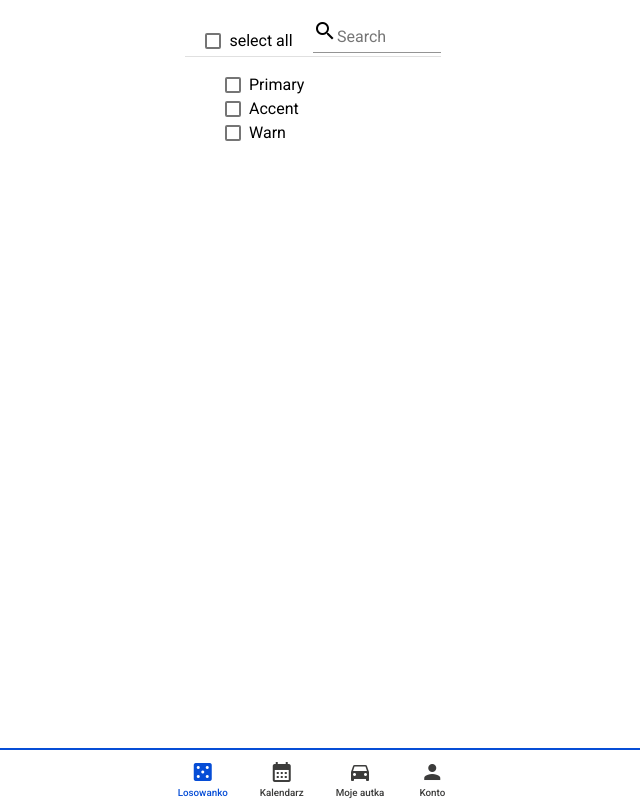
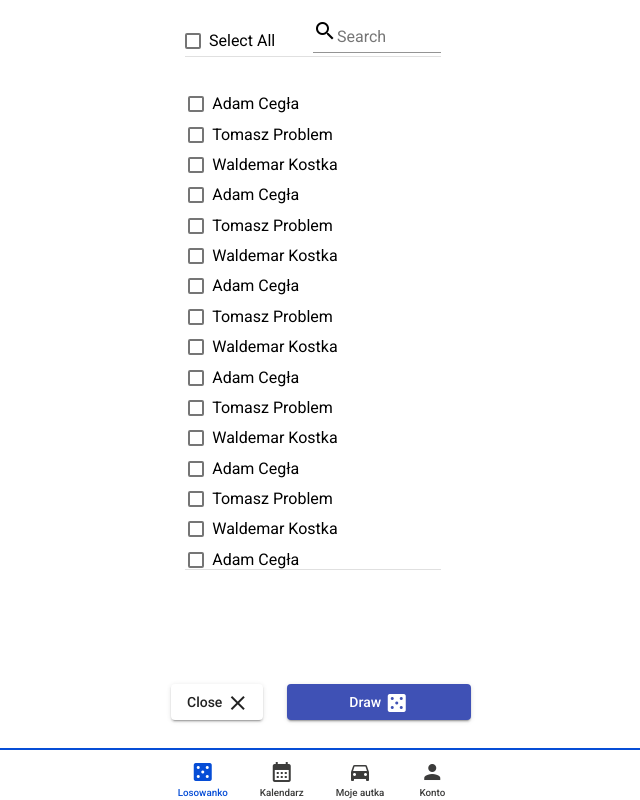
Before and after one commit to Kasowy-Code/LuckyCar, an Angular app: page /Lottery/SelectUsers in a window 1280 px wide. Shown: the whole page, without its empty margins (327-967 px from the left). Built offline with nearby package versions, Linux system fonts and the light colour scheme.

Commit message:
Added buttons for draw and back

```diff
--- a/src/app/lottery/select-users/select-users.component.css
+++ b/src/app/lottery/select-users/select-users.component.css
@@ -1,8 +1,9 @@
 .main {
-  height: 80vh;
+  height: calc(100vh - 50px);
   width: 100vw;
   display: grid;
   justify-content: center;
+  grid-template-rows: 14fr 2fr ;
 }
 .content {
   padding: 0.5rem 2rem;
@@ -16,8 +17,36 @@
 .select-all {
   display: grid;
   align-items: center;
-  justify-content: center;
+  justify-content: left;
 }
 .search {
   width: 8rem;
+  border: none;
 }
+
+.users-list {
+  padding-top: 2rem;
+  height: 60vh;
+  overflow-y: scroll;
+}
+.user-field {
+  padding: 0.2rem;
+}
+.btns-wrapper {
+  padding: 0.5rem;
+  width: 100%;
+  position: fixed;
+  bottom: 60px;
+  height: 3rem;
+}
+.user-btns {
+  display: grid;
+  justify-content: center;
+}
+.user-select-btns {
+  width: 300px;
+  display: grid;
+  grid-template-columns: 1fr 2fr;
+  grid-gap: 1.5rem;
+  padding: 0 1rem;
+}
--- a/src/app/lottery/select-users/select-users.component.html
+++ b/src/app/lottery/select-users/select-users.component.html
@@ -3,9 +3,9 @@
     <div class="header">
       <mat-checkbox
         [checked]="allComplete"
-      [color]="user.color"
+        color="primary"
         [indeterminate]="someComplete()"
-      (change)="setAll($event.checked)" class="select-all">select all</mat-checkbox>
+        (change)="setAll($event.checked)" class="select-all">Select All</mat-checkbox>
       <mat-form-field class="search" appearance="legacy">
         <mat-label>Search</mat-label>
         <input matInput [formControl]="employees">
@@ -13,16 +13,26 @@
       </mat-form-field>
     </div>
     <mat-divider></mat-divider>
-    <div class="example-list-section">
-    <ul>
-      <div *ngFor="let subuser of filteredUsers | async">
+    <div class="users-list">
+
+        <div *ngFor="let subuser of filteredUsers | async" class="user-field">
           <mat-checkbox [(ngModel)]="subuser.completed"
-                      [color]="subuser.color"
+                        color="primary"
                         (ngModelChange)="updateAllComplete()">
-          {{subuser.name}}
+            {{subuser.name}} {{subuser.surname}}
           </mat-checkbox>
         </div>
-    </ul>
+
+    </div>
+    <mat-divider></mat-divider>
+  </div>
+
+  <div class="btns-wrapper">
+    <div class="user-btns">
+      <div class="user-select-btns">
+        <button mat-raised-button>Close <mat-icon>close</mat-icon></button>
+        <button mat-raised-button color="primary">Draw <mat-icon>casino</mat-icon></button>
       </div>
     </div>
   </div>
+</div>
--- a/src/app/lottery/select-users/select-users.component.ts
+++ b/src/app/lottery/select-users/select-users.component.ts
@@ -1,13 +1,12 @@
 import {Component, OnInit} from '@angular/core';
-import {ThemePalette} from "@angular/material/core";
 import {map, Observable, startWith} from "rxjs";
 import {FormControl} from "@angular/forms";
 
 
 export interface User {
   name: string;
+  surname: string;
   completed: boolean;
-  color: ThemePalette;
   subusers?: User[];
 }
 
@@ -19,12 +18,34 @@ export interface User {
 export class SelectUsersComponent implements OnInit{
   user: User = {
     name: 'Indeterminate',
+    surname: 'Field',
     completed: false,
-    color: 'primary',
     subusers: [
-      {name: 'Primary', completed: false, color: 'primary'},
-      {name: 'Accent', completed: false, color: 'accent'},
-      {name: 'Warn', completed: false, color: 'warn'},
+      {name: 'Adam', surname: 'Cegła', completed: false},
+      {name: 'Tomasz', surname: 'Problem', completed: false},
+      {name: 'Waldemar', surname: 'Kostka', completed: false},{name: 'Adam', surname: 'Cegła', completed: false},
+      {name: 'Tomasz', surname: 'Problem', completed: false},
+      {name: 'Waldemar', surname: 'Kostka', completed: false},{name: 'Adam', surname: 'Cegła', completed: false},
+      {name: 'Tomasz', surname: 'Problem', completed: false},
+      {name: 'Waldemar', surname: 'Kostka', completed: false},{name: 'Adam', surname: 'Cegła', completed: false},
+      {name: 'Tomasz', surname: 'Problem', completed: false},
+      {name: 'Waldemar', surname: 'Kostka', completed: false},{name: 'Adam', surname: 'Cegła', completed: false},
+      {name: 'Tomasz', surname: 'Problem', completed: false},
+      {name: 'Waldemar', surname: 'Kostka', completed: false},{name: 'Adam', surname: 'Cegła', completed: false},
+      {name: 'Tomasz', surname: 'Problem', completed: false},
+      {name: 'Waldemar', surname: 'Kostka', completed: false},{name: 'Adam', surname: 'Cegła', completed: false},
+      {name: 'Tomasz', surname: 'Problem', completed: false},
+      {name: 'Waldemar', surname: 'Kostka', completed: false},{name: 'Adam', surname: 'Cegła', completed: false},
+      {name: 'Tomasz', surname: 'Problem', completed: false},
+      {name: 'Waldemar', surname: 'Kostka', completed: false},{name: 'Adam', surname: 'Cegła', completed: false},
+      {name: 'Tomasz', surname: 'Problem', completed: false},
+      {name: 'Waldemar', surname: 'Kostka', completed: false},{name: 'Adam', surname: 'Cegła', completed: false},
+      {name: 'Tomasz', surname: 'Problem', completed: false},
+      {name: 'Waldemar', surname: 'Kostka', completed: false},{name: 'Adam', surname: 'Cegła', completed: false},
+      {name: 'Tomasz', surname: 'Problem', completed: false},
+      {name: 'Waldemar', surname: 'Kostka', completed: false},{name: 'Adam', surname: 'Cegła', completed: false},
+      {name: 'Tomasz', surname: 'Problem', completed: false},
+      {name: 'Waldemar', surname: 'Kostka', completed: false},
     ],
   };
   filteredUsers: Observable<User[]>|any;
@@ -40,7 +61,7 @@ export class SelectUsersComponent implements OnInit{
 
   private filter(value: string) {
     const filterValue = value.toLowerCase();
-    return this.user.subusers?.filter(option => option.name.toLowerCase().includes(filterValue));
+    return this.user.subusers?.filter(option => (option.name.toLowerCase() + " " + option.surname.toLowerCase()).includes(filterValue));
   }
   updateAllComplete() {
     this.allComplete = this.user.subusers != null && this.user.subusers.every(t => t.completed);
```
Lines whose indentation alone changed are shown as unchanged.
